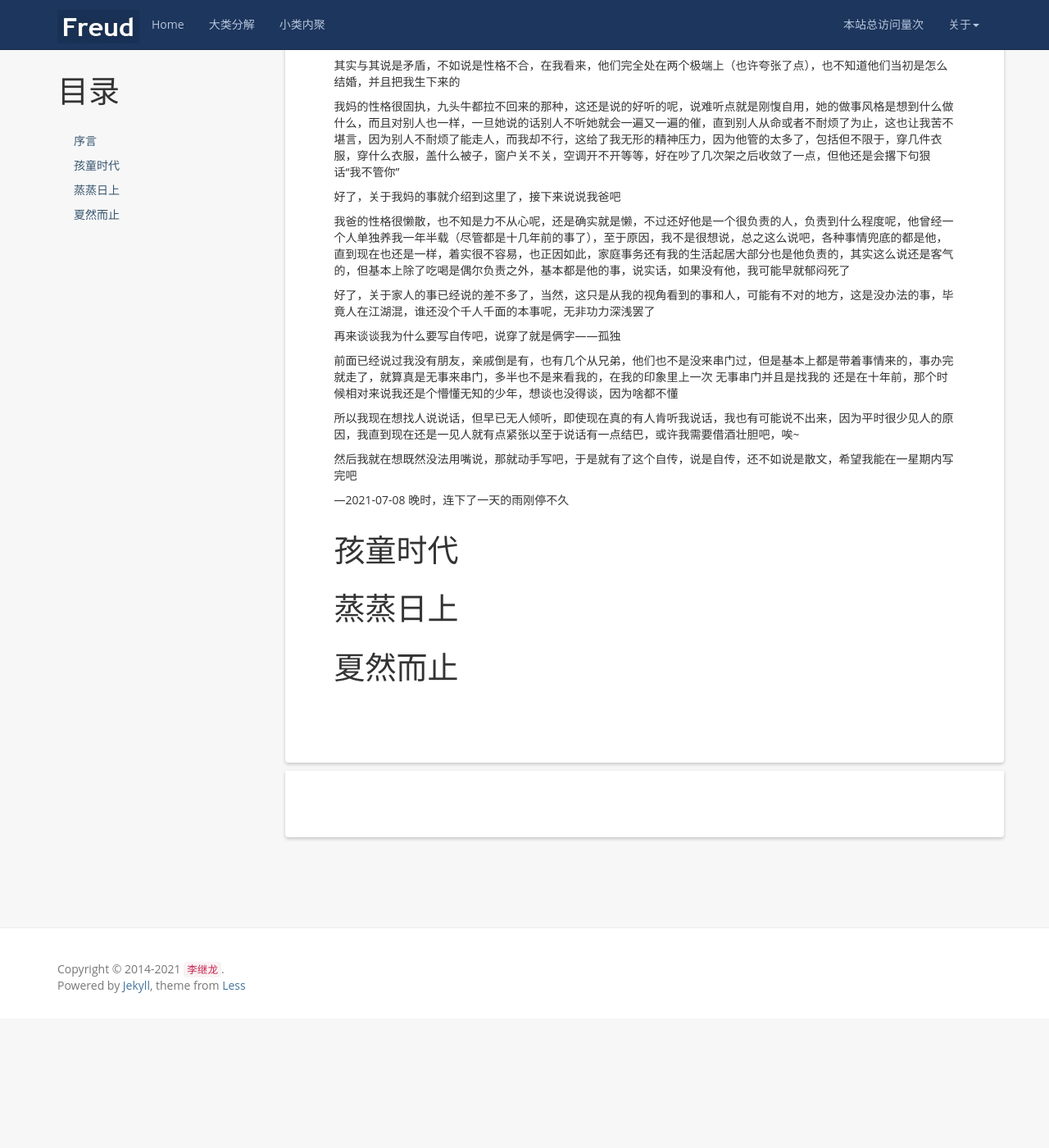
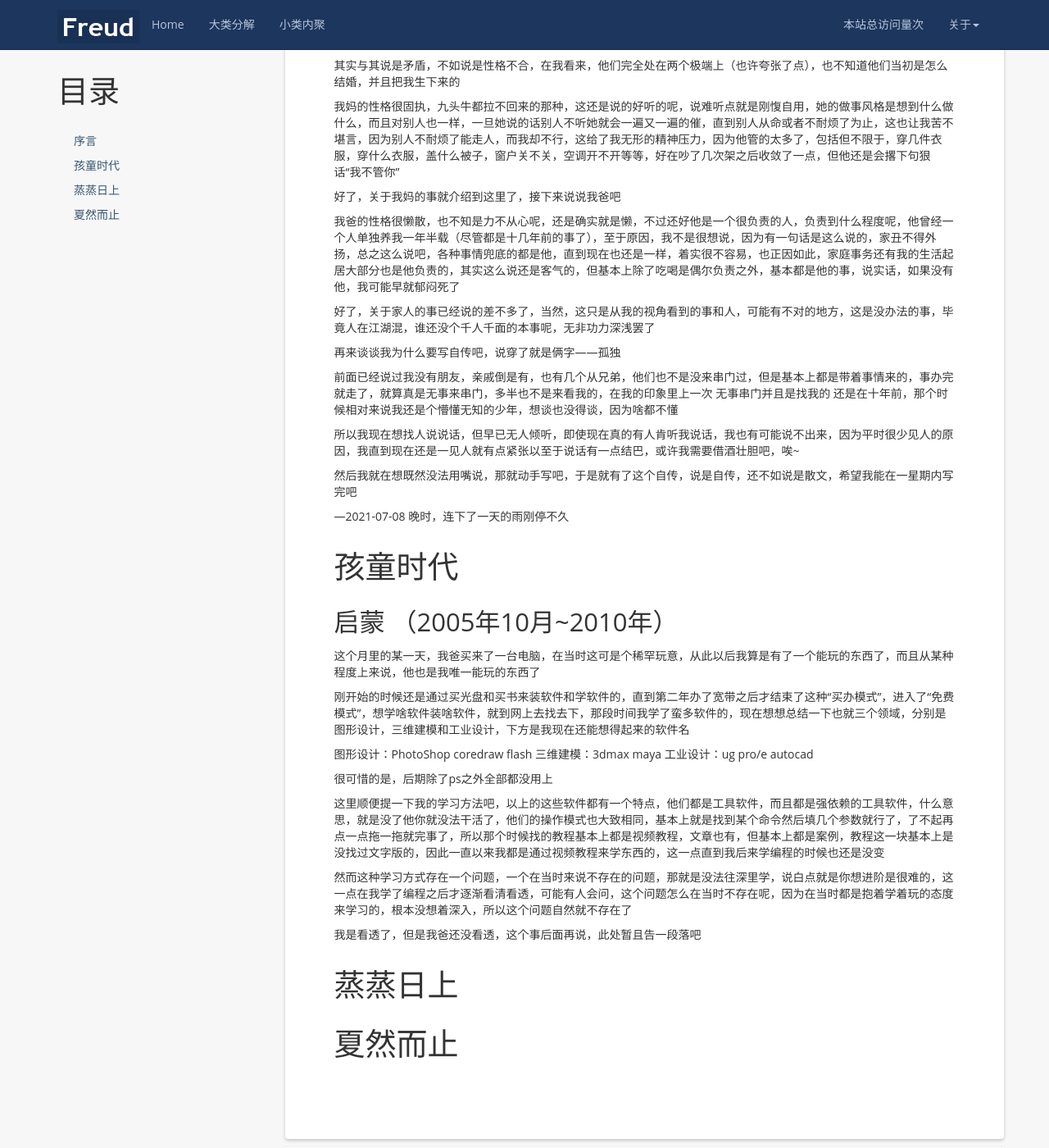
Before and after one commit to kljzndx/My-Blog, a Jekyll site: the page built from _posts/2021-07-07-autobiography.md, in a window 1280 px wide and 1400 px high, scrolled down 457 px. Shown: the whole window at 82% size. Built offline with Jekyll 4.4.1, drawn with Linux system fonts in a browser that asks for light colours; nearby versions of some CDN libraries; comment, search, counter and statistics services are not loaded; before the commit the page ends 1699 px from its top, so only the background shows below that.

Commit message:
自传-启蒙章编写完成

```diff
--- a/_posts/2021-07-07-autobiography.md
+++ b/_posts/2021-07-07-autobiography.md
@@ -19,7 +19,7 @@ tags: [自传]
 
 好了，关于我妈的事就介绍到这里了，接下来说说我爸吧
 
-我爸的性格很懒散，也不知是力不从心呢，还是确实就是懒，不过还好他是一个很负责的人，负责到什么程度呢，他曾经一个人单独养我一年半载（尽管都是十几年前的事了），至于原因，我不是很想说，总之这么说吧，各种事情兜底的都是他，直到现在也还是一样，着实很不容易，也正因如此，家庭事务还有我的生活起居大部分也是他负责的，其实这么说还是客气的，但基本上除了吃喝是偶尔负责之外，基本都是他的事，说实话，如果没有他，我可能早就郁闷死了
+我爸的性格很懒散，也不知是力不从心呢，还是确实就是懒，不过还好他是一个很负责的人，负责到什么程度呢，他曾经一个人单独养我一年半载（尽管都是十几年前的事了），至于原因，我不是很想说，因为有一句话是这么说的，家丑不得外扬，总之这么说吧，各种事情兜底的都是他，直到现在也还是一样，着实很不容易，也正因如此，家庭事务还有我的生活起居大部分也是他负责的，其实这么说还是客气的，但基本上除了吃喝是偶尔负责之外，基本都是他的事，说实话，如果没有他，我可能早就郁闷死了
 
 好了，关于家人的事已经说的差不多了，当然，这只是从我的视角看到的事和人，可能有不对的地方，这是没办法的事，毕竟人在江湖混，谁还没个千人千面的本事呢，无非功力深浅罢了
 
@@ -35,6 +35,24 @@ tags: [自传]
 
 # 孩童时代
 
+## 启蒙 （2005年10月~2010年）
+
+这个月里的某一天，我爸买来了一台电脑，在当时这可是个稀罕玩意，从此以后我算是有了一个能玩的东西了，而且从某种程度上来说，他也是我唯一能玩的东西了
+
+刚开始的时候还是通过买光盘和买书来装软件和学软件的，直到第二年办了宽带之后才结束了这种“买办模式”，进入了“免费模式”，想学啥软件装啥软件，就到网上去找去下，那段时间我学了蛮多软件的，现在想想总结一下也就三个领域，分别是图形设计，三维建模和工业设计，下方是我现在还能想得起来的软件名
+
+图形设计：PhotoShop coredraw flash
+三维建模：3dmax maya
+工业设计：ug pro/e autocad
+
+很可惜的是，后期除了ps之外全部都没用上
+
+这里顺便提一下我的学习方法吧，以上的这些软件都有一个特点，他们都是工具软件，而且都是强依赖的工具软件，什么意思，就是没了他你就没法干活了，他们的操作模式也大致相同，基本上就是找到某个命令然后填几个参数就行了，了不起再点一点拖一拖就完事了，所以那个时候找的教程基本上都是视频教程，文章也有，但基本上都是案例，教程这一块基本上是没找过文字版的，因此一直以来我都是通过视频教程来学东西的，这一点直到我后来学编程的时候也还是没变
+
+然而这种学习方式存在一个问题，一个在当时来说不存在的问题，那就是没法往深里学，说白点就是你想进阶是很难的，这一点在我学了编程之后才逐渐看清看透，可能有人会问，这个问题怎么在当时不存在呢，因为在当时都是抱着学着玩的态度来学习的，根本没想着深入，所以这个问题自然就不存在了
+
+我是看透了，但是我爸还没看透，这个事后面再说，此处暂且告一段落吧
+
 # 蒸蒸日上
 
 # 夏然而止
```
